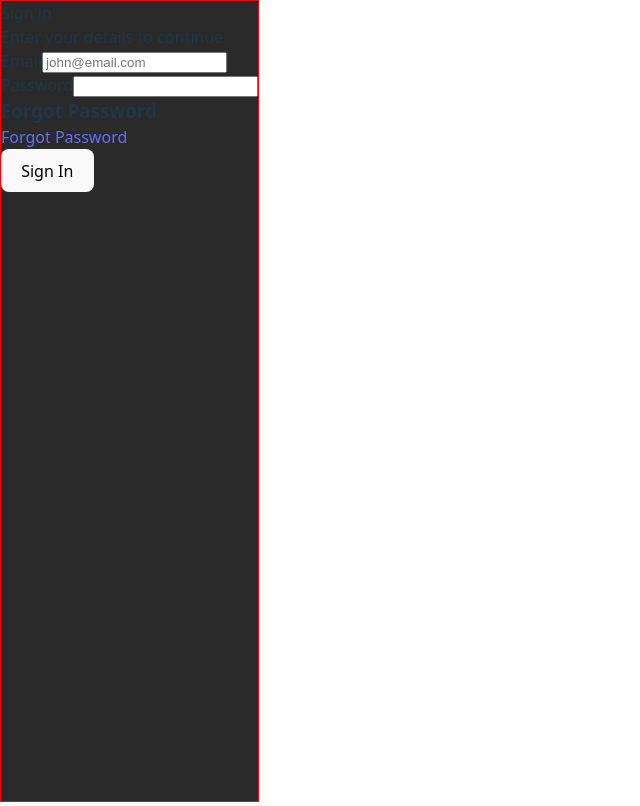
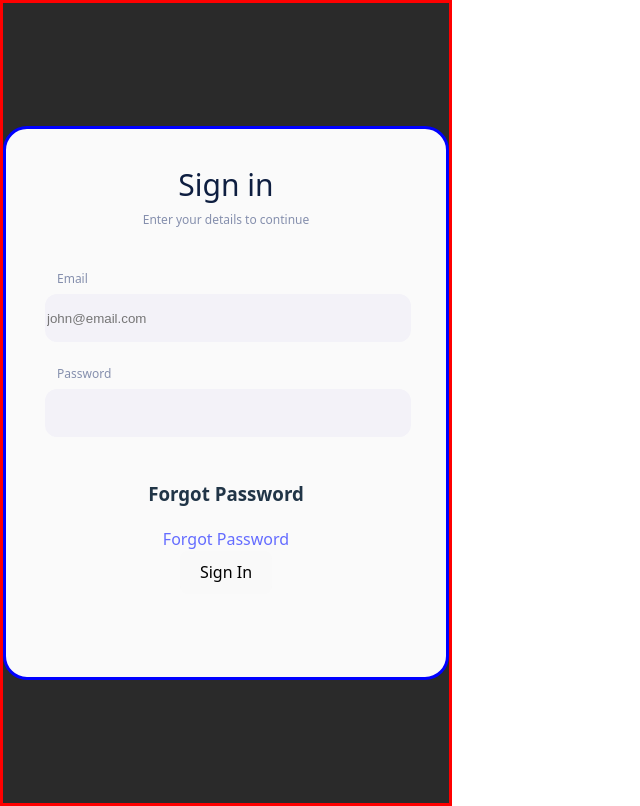
Before and after one commit to Joca7330/PraticeReact, a React (Vite) app: page / in a window 1280 px wide. Shown: the whole page, without its empty margins (0-640 px from the left). Built offline with nearby package versions, Linux system fonts and the light colour scheme.

Commit message:
redesigned sig-in form with imporved styling and structure

```diff
--- a/src/Components/SignInForm.css
+++ b/src/Components/SignInForm.css
@@ -1,9 +1,91 @@
-* {
-    margin: 0;
-;
+/* Main background container */
+.form-container {
+    background-color: #2a2a2a;
+    border: red solid 3px;
+    height: 100vh;
+    /* Flexbox for centering */
+    display: flex;
+    justify-content: center;
+    align-items: center;
 }
-.background {
-    background-color: #2a2a2a;
-    border: red solid 1px;
-    height: 100vh;
+
+/* White form container */
+.form {
+    background-color: #FAFAFA;
+    border: blue solid 3px;
+    /* padding: 20px;  */
+    width: 440px;
+    height: 548px;
+    border-radius: 24px;
+    display: flex;
+    flex-direction: column;
+    align-items: center;
 }
+
+.form-title {
+    color: #0E1E40;
+    font-weight: 500px;
+    font-size: 30px;
+    line-height: 20px;
+    /* border: green solid 1px; */
+    margin: 46px 166px 16px 166px;
+}
+
+.form-subtitle {
+    color: #858FAD;
+    /* border: orange solid 1px; */
+    margin-bottom: 45px;
+    height: 15px;
+    font-size: 12px;
+}
+
+.email-label {
+    color: #858FAD;
+    /* border: purple solid 1px; */
+    width: 35px;
+    height: 15px;
+    font-weight: 600px;
+    font-size: 12px;
+    line-height: 15px;
+    margin: 0px 0px 8px 12px;
+}
+
+.label-container-1 {
+    width: 362px;
+    height: 71px;
+    display: flex;
+    flex-direction: column;
+    /* border: hotpink solid 1px; */
+    margin-bottom: 24px;
+}
+
+.input-1 {
+background-color: #F3F2F8;
+    width: 362px;
+    height: 48px;
+    border-radius: 12px;
+    border: none;
+    /* border: greenyellow solid 1px; */
+
+}
+
+.password-label {
+    color: #858FAD;
+    /* border: purple solid 1px; */
+    width: 35px;
+    height: 15px;
+    font-weight: 600px;
+    font-size: 12px;
+    line-height: 15px;
+    margin: 0px 0px 8px 12px;
+}
+
+.input-2 {
+background-color: #F3F2F8;
+    width: 362px;
+    height: 48px;
+    border-radius: 12px;
+    border: none;
+    /* border: greenyellow solid 1px; */
+
+}
--- a/src/Components/SignInForm.jsx
+++ b/src/Components/SignInForm.jsx
@@ -3,24 +3,31 @@ import './SignInForm.css'
 
 const SignInForm = () => {
     return (
-        <div className='background'>
-            <div className='container'>
-                <div className='header'>Sign in</div>
-                <div className='subheader'>Enter your details to continue</div>
-                <div>
-                    <label htmlFor="Email">Email</label>
+        <div className='form-container'>
+            <div className='form'>
+                <div className='form-title'>Sign in</div>
+                <div className='form-subtitle'>Enter your details to continue</div>
+                <div className='label-container-1'>
+                    <label
+                    className='email-label'
+                    htmlFor="Email">Email</label>
                     <input
+                    className='input-1'
                         type="Email"
                         id='Email'
                         placeholder='john@email.com'
                     />
                 </div>
-                <div>
-                    <label htmlFor="Password">Password</label>
+                <div className='label-container-1'>
+                    <label
+                    className='password-label'
+                    htmlFor="Password">Password</label>
                     <input
+                    className='input-2'
                         type="Password"
                         id='Password'
                     />
+                    </div>
                     <div>
                         <h3>Forgot Password</h3>
                     </div>
@@ -30,7 +37,6 @@ const SignInForm = () => {
                     <button
                         type='submmit'
                         className='sign-in'>Sign In </button>
-                </div>
 
             </div>
         </div>
```
